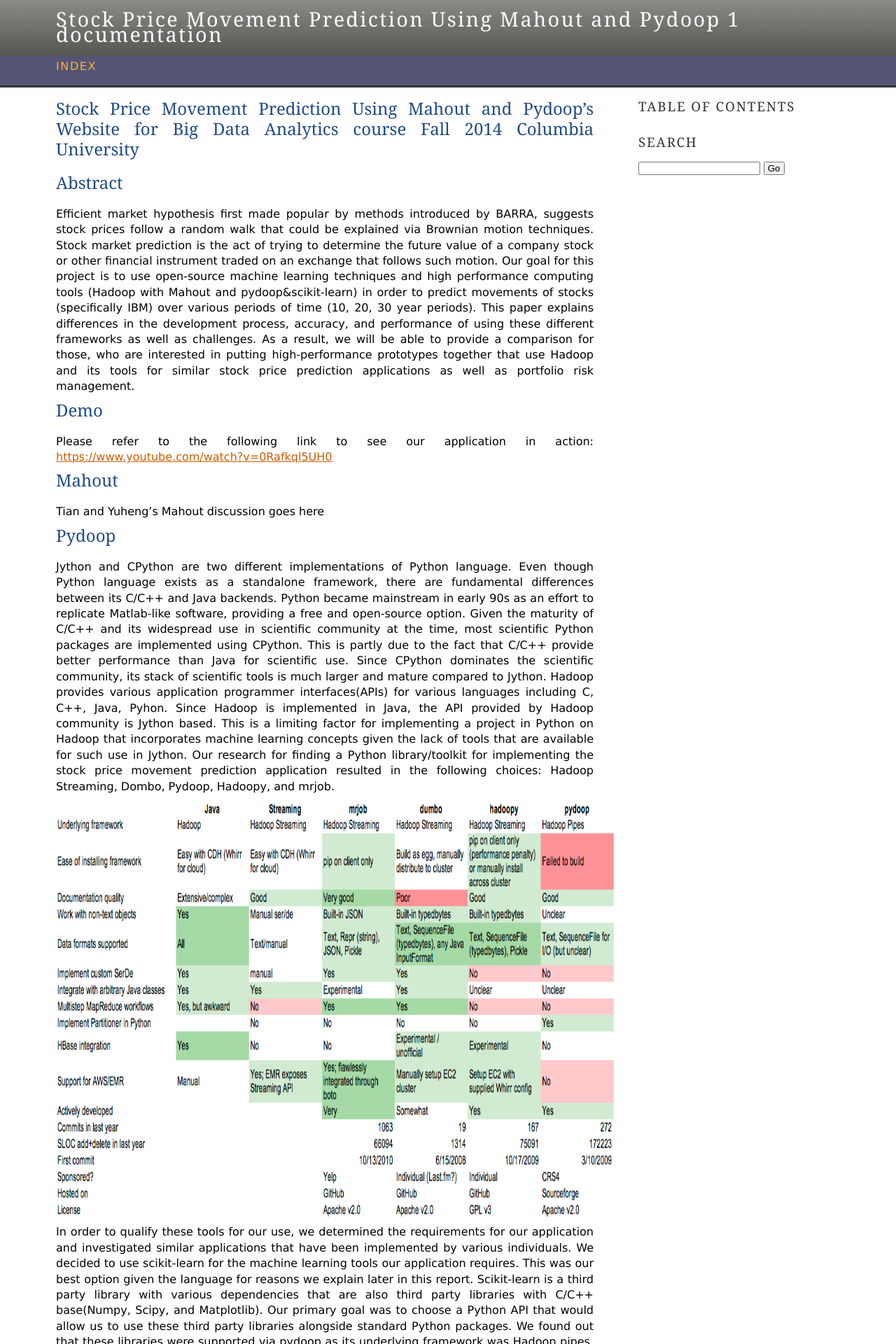
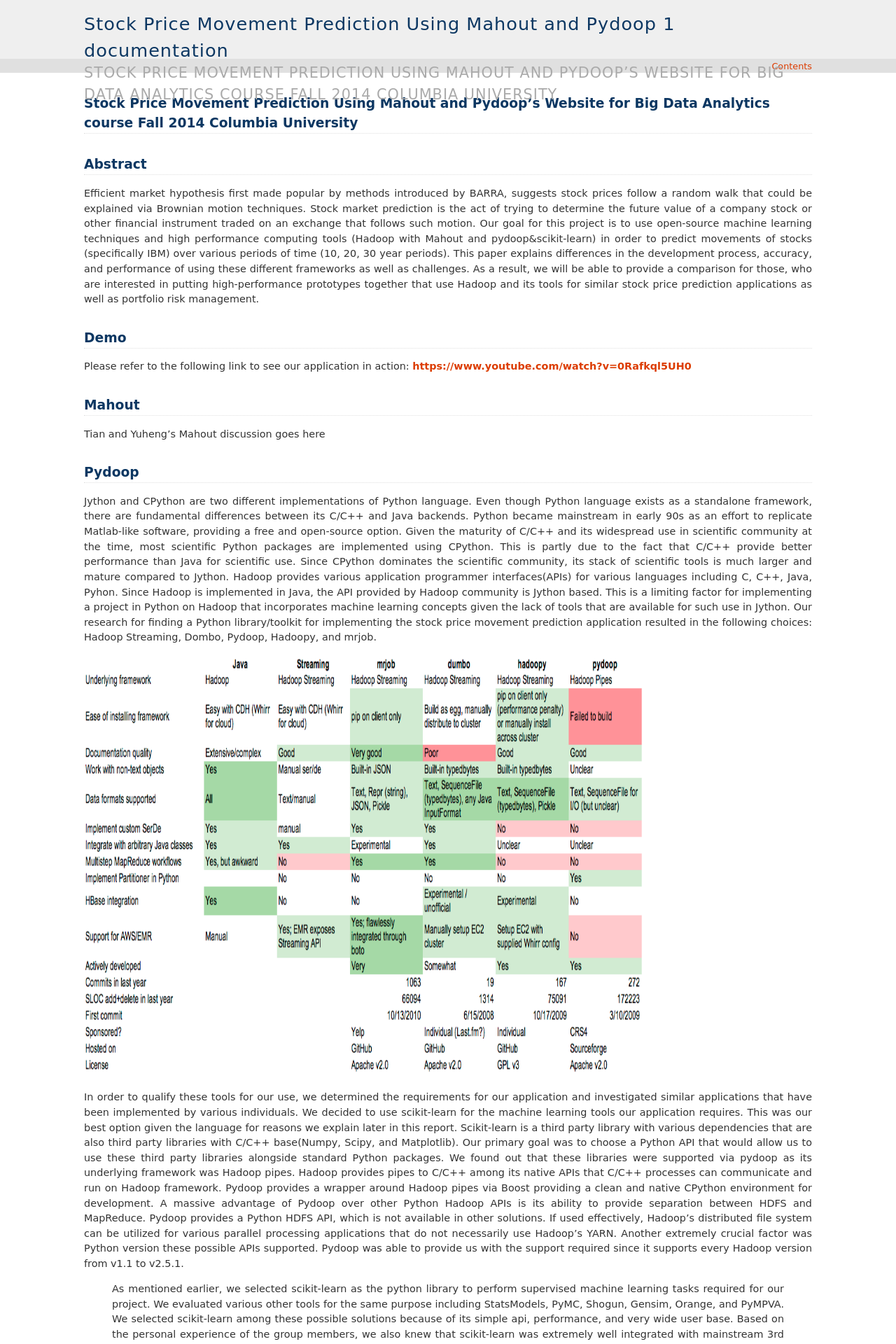
Before and after one commit to Sapphirine/Stock-price-Movement-Prediction, a Sphinx documentation site: the page built from source/index.rst, in a window 1280 px wide. Shown: the top 1920 px of the page at 70% size. Built offline with Sphinx 7.4.7, drawn with Linux system fonts in a browser that asks for light colours; some of the changed text lies outside the part shown.

Commit message:
Update conf.py

```diff
--- a/source/conf.py
+++ b/source/conf.py
@@ -97,7 +97,7 @@
 
 # The theme to use for HTML and HTML Help pages.  See the documentation for
 # a list of builtin themes.
-html_theme = 'agogo'
+html_theme = 'haiku'
 
 # Theme options are theme-specific and customize the look and feel of a theme
 # further.  For a list of options available for each theme, see the
```
